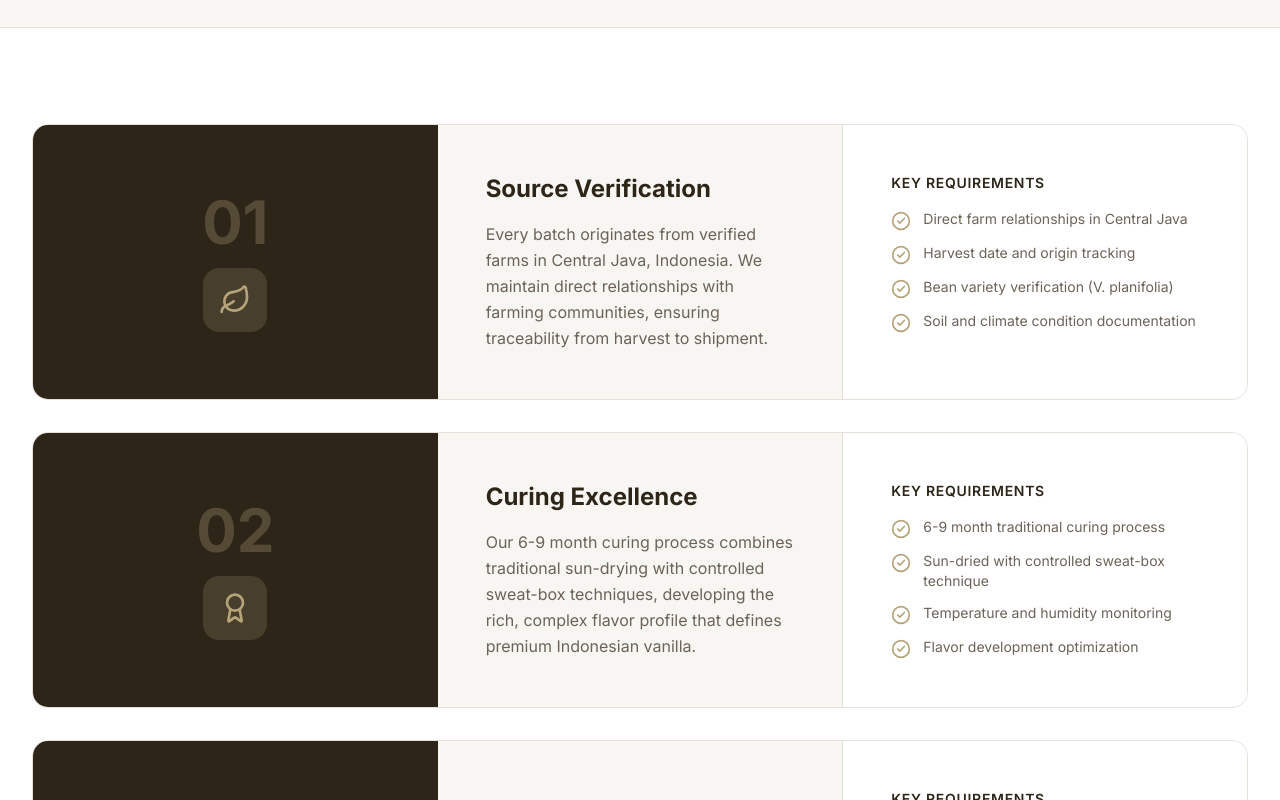
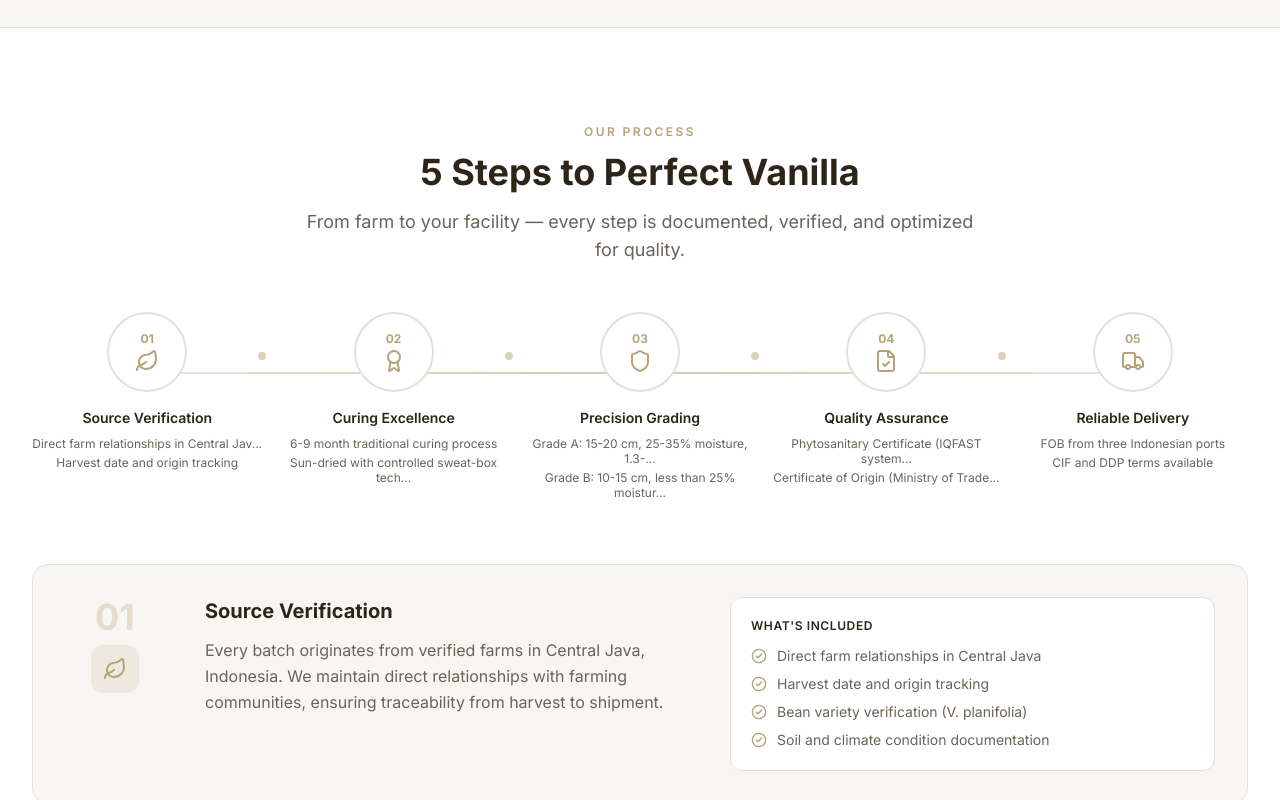
Before and after one commit to irfanmulachela-glitch/vanilla, a Next.js app: page /la-vanilla-standard in a window 1280 px wide. Shown: the part 600-1400 px from the top of the page. Built offline with nearby package versions, Linux system fonts and the light colour scheme.

Commit message:
Redesign La Vanilla Standard framework steps - horizontal progress flow

```diff
--- a/src/app/la-vanilla-standard/page.tsx
+++ b/src/app/la-vanilla-standard/page.tsx
@@ -140,50 +140,106 @@ export default function LaVanillaStandardPage() {
         </div>
       </section>
 
-      {/* Framework Steps */}
+      {/* Framework Steps - Horizontal Progress Flow */}
       <section className="py-16 lg:py-24 bg-white">
         <div className="max-w-7xl mx-auto px-4 sm:px-6 lg:px-8">
+          <div className="text-center mb-12">
+            <p className="text-xs font-semibold text-[#B5A37A] uppercase tracking-[0.2em] mb-3">
+              Our Process
+            </p>
+            <h2 className="text-3xl lg:text-4xl font-bold text-[#2C2518] mb-4">
+              5 Steps to Perfect Vanilla
+            </h2>
+            <p className="text-lg text-[#6B6358] max-w-2xl mx-auto">
+              From farm to your facility — every step is documented, verified, and optimized for quality.
+            </p>
+          </div>
+
+          {/* Horizontal Flow */}
+          <div className="relative mb-16">
+            {/* Connecting Line */}
+            <div className="hidden lg:block absolute top-[60px] left-[10%] right-[10%] h-[2px] bg-gradient-to-r from-[#B5A37A]/30 via-[#B5A37A]/60 to-[#B5A37A]/30" />
+
+            {/* Steps Grid */}
+            <div className="grid grid-cols-2 lg:grid-cols-5 gap-6 lg:gap-4">
+              {steps.map((step, index) => (
+                <div
+                  key={step.number}
+                  className="group relative flex flex-col items-center text-center"
+                >
+                  {/* Number + Icon Circle */}
+                  <div className="relative z-10 w-[80px] h-[80px] bg-white border-2 border-[#E5E0D8] rounded-full flex flex-col items-center justify-center mb-4 group-hover:border-[#B5A37A] group-hover:shadow-lg transition-all duration-300">
+                    <span className="text-xs font-bold text-[#B5A37A] mb-0.5">
+                      {step.number}
+                    </span>
+                    <step.icon className="w-6 h-6 text-[#B5A37A]" />
+                  </div>
+
+                  {/* Title */}
+                  <h3 className="text-sm font-semibold text-[#2C2518] mb-2 group-hover:text-[#B5A37A] transition-colors">
+                    {step.title}
+                  </h3>
+
+                  {/* Key Points (abbreviated) */}
+                  <ul className="space-y-1">
+                    {step.details.slice(0, 2).map((detail) => (
+                      <li key={detail} className="text-xs text-[#6B6358] leading-tight">
+                        {detail.length > 40 ? detail.substring(0, 40) + '...' : detail}
+                      </li>
+                    ))}
+                  </ul>
+
+                  {/* Connector Arrow (between cards) */}
+                  {index < steps.length - 1 && (
+                    <div className="hidden lg:flex absolute top-[36px] -right-2 w-4 h-4 items-center justify-center">
+                      <div className="w-2 h-2 bg-[#B5A37A]/50 rounded-full" />
+                    </div>
+                  )}
+                </div>
+              ))}
+            </div>
+          </div>
+
+          {/* Detailed Steps */}
           <div className="space-y-8">
             {steps.map((step, index) => (
               <div
                 key={step.number}
-                className="group relative bg-[#F8F6F2] rounded-2xl overflow-hidden hover:shadow-lg transition-all duration-300 border border-[#E5E0D8]"
+                className="group grid lg:grid-cols-[auto_1fr_1fr] gap-6 lg:gap-10 items-start bg-[#F8F6F2] rounded-2xl p-6 lg:p-8 border border-[#E5E0D8] hover:border-[#B5A37A]/50 transition-all duration-300"
               >
-                <div className="grid lg:grid-cols-3 gap-0">
                 {/* Left: Number + Icon */}
-                  <div className="bg-[#2C2518] p-8 lg:p-12 flex flex-col justify-center items-center text-center">
-                    <span className="text-6xl font-bold text-[#B5A37A]/30 mb-4">
+                <div className="flex lg:flex-col items-center gap-4 lg:gap-2 lg:w-[100px]">
+                  <span className="text-4xl font-bold text-[#B5A37A]/20 lg:text-[#B5A37A]/30">
                     {step.number}
                   </span>
-                    <div className="w-16 h-16 bg-[#B5A37A]/20 rounded-2xl flex items-center justify-center">
-                      <step.icon className="w-8 h-8 text-[#B5A37A]" />
+                  <div className="w-12 h-12 bg-[#B5A37A]/15 rounded-xl flex items-center justify-center">
+                    <step.icon className="w-6 h-6 text-[#B5A37A]" />
                   </div>
                 </div>
 
-                  {/* Middle: Description */}
-                  <div className="p-8 lg:p-12 flex flex-col justify-center">
-                    <h2 className="text-2xl font-bold text-[#2C2518] mb-4">
+                {/* Middle: Title + Description */}
+                <div>
+                  <h3 className="text-xl font-bold text-[#2C2518] mb-3">
                     {step.title}
-                    </h2>
+                  </h3>
                   <p className="text-[#6B6358] leading-relaxed">
                     {step.description}
                   </p>
                 </div>
 
-                  {/* Right: Details */}
-                  <div className="p-8 lg:p-12 bg-white border-l border-[#E5E0D8]">
-                    <h3 className="font-semibold text-[#2C2518] mb-4 text-sm uppercase tracking-wider">
-                      Key Requirements
-                    </h3>
-                    <ul className="space-y-3">
+                {/* Right: Key Details */}
+                <div className="bg-white rounded-xl p-5 border border-[#E5E0D8]">
+                  <h4 className="font-semibold text-[#2C2518] mb-3 text-xs uppercase tracking-wider">
+                    What's Included
+                  </h4>
+                  <ul className="space-y-2">
                     {step.details.map((detail) => (
-                        <li key={detail} className="flex items-start gap-3">
-                          <CheckCircle2 className="w-5 h-5 text-[#B5A37A] mt-0.5 flex-shrink-0" />
+                      <li key={detail} className="flex items-start gap-2.5">
+                        <CheckCircle2 className="w-4 h-4 text-[#B5A37A] mt-0.5 flex-shrink-0" />
                         <span className="text-[#6B6358] text-sm">{detail}</span>
                       </li>
                     ))}
                   </ul>
-                  </div>
                 </div>
               </div>
             ))}
```
Lines whose indentation alone changed are shown as unchanged.
